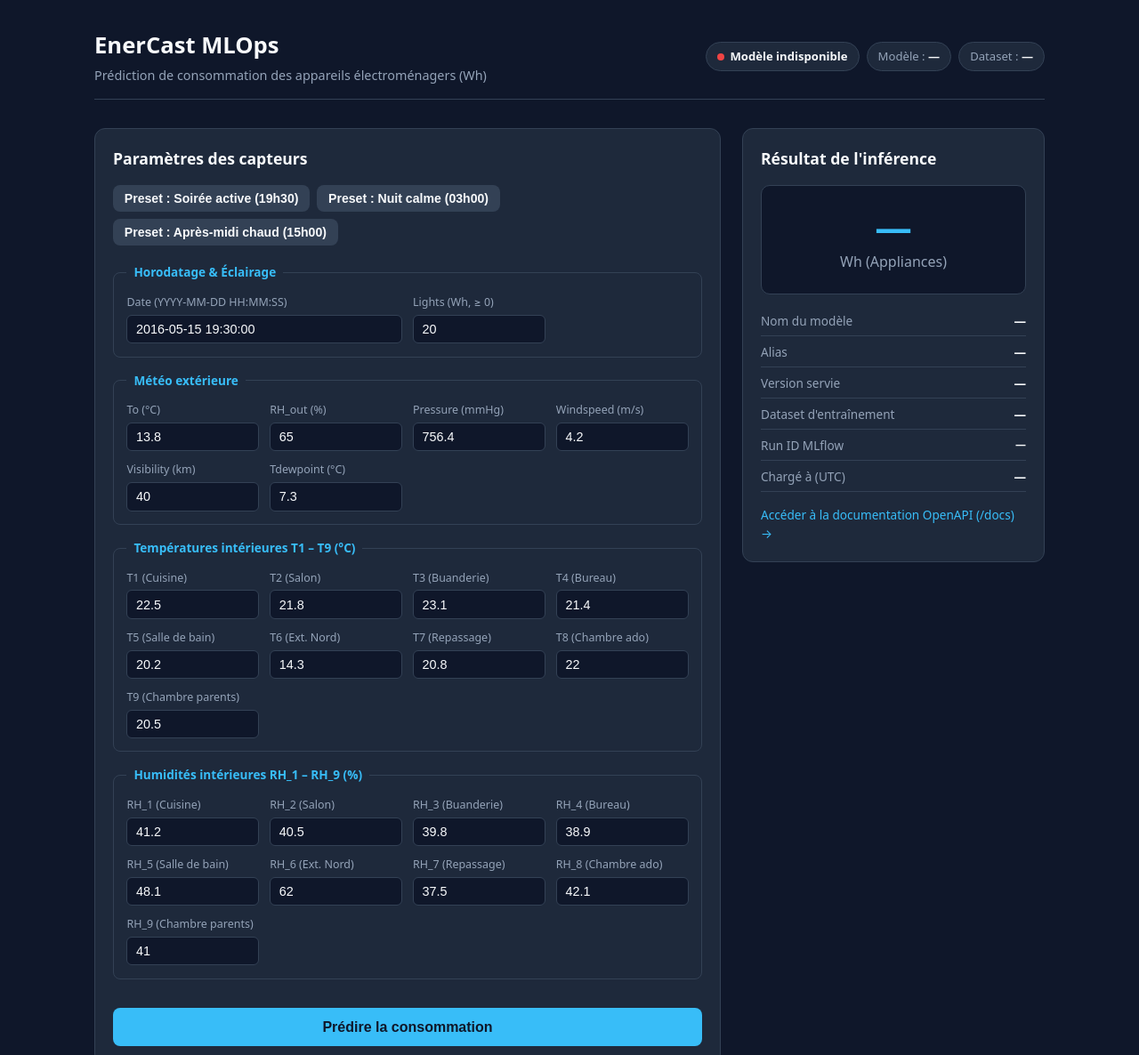
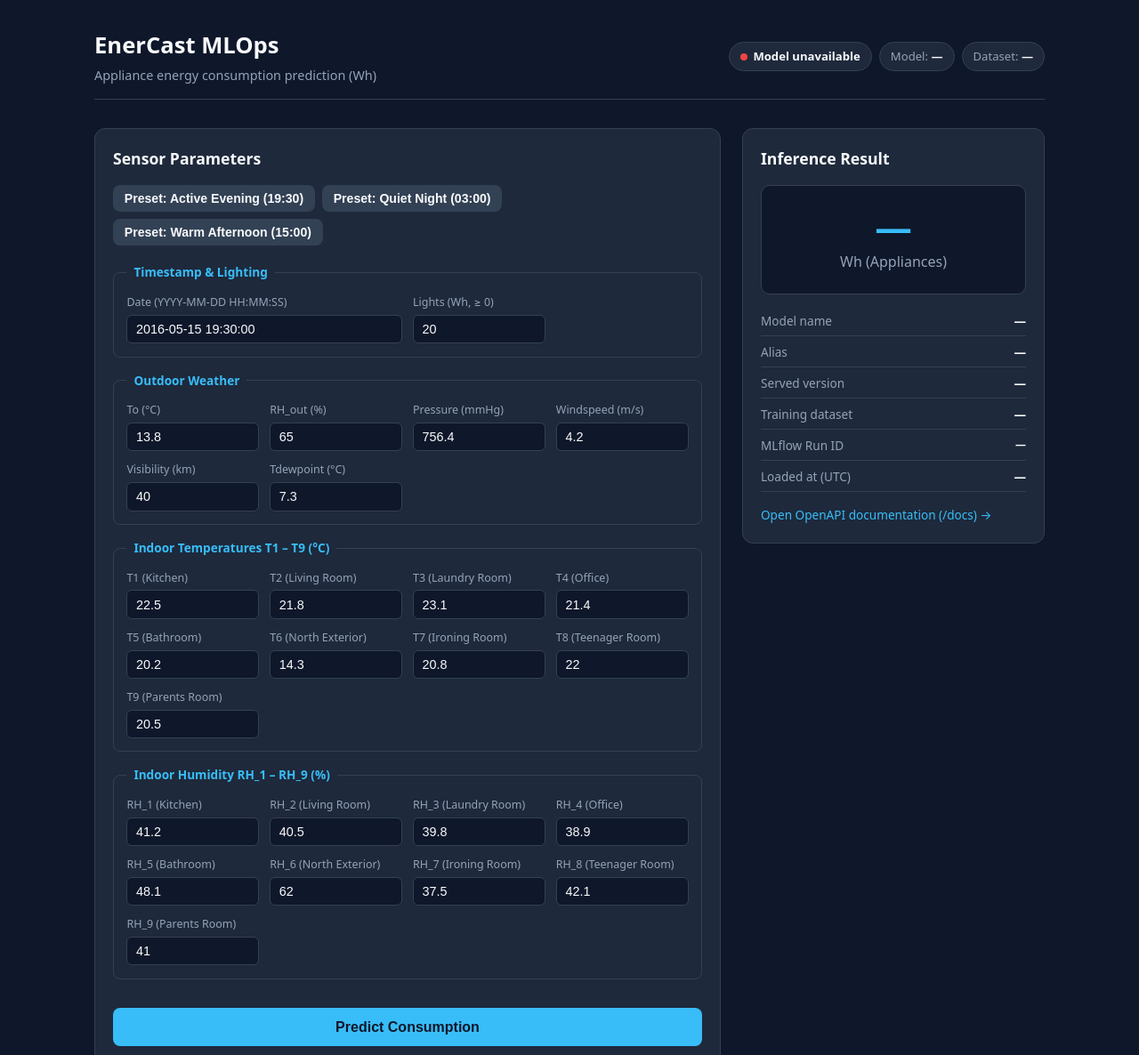
Before and after one commit to ChenAuCarre/enercast-mlops, a plain HTML site: page app/static/index.html in a window 1280 px wide. Shown: the top 1186 px of the page at 89% size. Drawn offline with Linux system fonts and the light colour scheme; no server answers.

Commit message:
feat(app): translate web frontend UI to English

```diff
--- a/app/static/index.html
+++ b/app/static/index.html
@@ -1,9 +1,9 @@
 <!DOCTYPE html>
-<html lang="fr">
+<html lang="en">
 <head>
   <meta charset="UTF-8" />
   <meta name="viewport" content="width=device-width, initial-scale=1.0" />
-  <title>EnerCast — Prédiction de consommation électrique</title>
+  <title>EnerCast — Appliance Energy Consumption Prediction</title>
   <style>
     :root {
       --bg: #0f172a;
@@ -221,28 +221,28 @@
     <header>
       <div>
         <h1>EnerCast MLOps</h1>
-        <p class="subtitle">Prédiction de consommation des appareils électroménagers (Wh)</p>
+        <p class="subtitle">Appliance energy consumption prediction (Wh)</p>
       </div>
       <div class="badge-bar">
-        <span class="badge"><span id="status-dot" class="dot"></span><strong id="status-text">Chargement...</strong></span>
-        <span class="badge">Modèle : <strong id="badge-version">—</strong></span>
-        <span class="badge">Dataset : <strong id="badge-dataset">—</strong></span>
+        <span class="badge"><span id="status-dot" class="dot"></span><strong id="status-text">Loading...</strong></span>
+        <span class="badge">Model: <strong id="badge-version">—</strong></span>
+        <span class="badge">Dataset: <strong id="badge-dataset">—</strong></span>
       </div>
     </header>
 
     <div class="grid-layout">
-      <!-- Formulaire -->
+      <!-- Form -->
       <div class="card">
-        <h2>Paramètres des capteurs</h2>
+        <h2>Sensor Parameters</h2>
         <div class="presets">
-          <button type="button" class="btn-secondary" onclick="applyPreset('evening')">Preset : Soirée active (19h30)</button>
-          <button type="button" class="btn-secondary" onclick="applyPreset('night')">Preset : Nuit calme (03h00)</button>
-          <button type="button" class="btn-secondary" onclick="applyPreset('summer')">Preset : Après-midi chaud (15h00)</button>
+          <button type="button" class="btn-secondary" onclick="applyPreset('evening')">Preset: Active Evening (19:30)</button>
+          <button type="button" class="btn-secondary" onclick="applyPreset('night')">Preset: Quiet Night (03:00)</button>
+          <button type="button" class="btn-secondary" onclick="applyPreset('summer')">Preset: Warm Afternoon (15:00)</button>
         </div>
 
         <form id="predict-form">
           <fieldset>
-            <legend>Horodatage & Éclairage</legend>
+            <legend>Timestamp & Lighting</legend>
             <div class="fields-grid">
               <div class="field wide">
                 <label for="date">Date (YYYY-MM-DD HH:MM:SS)</label>
@@ -256,7 +256,7 @@
           </fieldset>
 
           <fieldset>
-            <legend>Météo extérieure</legend>
+            <legend>Outdoor Weather</legend>
             <div class="fields-grid">
               <div class="field"><label for="To">To (°C)</label><input id="To" name="To" type="number" step="any" min="-40" max="60" required /></div>
               <div class="field"><label for="RH_out">RH_out (%)</label><input id="RH_out" name="RH_out" type="number" step="any" min="0" max="100" required /></div>
@@ -268,22 +268,22 @@
           </fieldset>
 
           <fieldset>
-            <legend>Températures intérieures T1 – T9 (°C)</legend>
+            <legend>Indoor Temperatures T1 – T9 (°C)</legend>
             <div class="fields-grid" id="temp-fields"></div>
           </fieldset>
 
           <fieldset>
-            <legend>Humidités intérieures RH_1 – RH_9 (%)</legend>
+            <legend>Indoor Humidity RH_1 – RH_9 (%)</legend>
             <div class="fields-grid" id="rh-fields"></div>
           </fieldset>
 
-          <button id="submit-btn" type="submit" class="btn-primary">Prédire la consommation</button>
+          <button id="submit-btn" type="submit" class="btn-primary">Predict Consumption</button>
         </form>
       </div>
 
-      <!-- Résultat & Infos modèle -->
+      <!-- Result & Model Info -->
       <div class="card">
-        <h2>Résultat de l'inférence</h2>
+        <h2>Inference Result</h2>
         <div class="result-box">
           <div id="result-value" class="result-value">—</div>
           <div class="result-unit">Wh (Appliances)</div>
@@ -292,29 +292,29 @@
         <div id="error-banner" class="error-banner"></div>
 
         <div class="meta-list">
-          <div class="meta-row"><span>Nom du modèle</span><strong id="info-name">—</strong></div>
+          <div class="meta-row"><span>Model name</span><strong id="info-name">—</strong></div>
           <div class="meta-row"><span>Alias</span><strong id="info-alias">—</strong></div>
-          <div class="meta-row"><span>Version servie</span><strong id="info-version">—</strong></div>
-          <div class="meta-row"><span>Dataset d'entraînement</span><strong id="info-dataset">—</strong></div>
-          <div class="meta-row"><span>Run ID MLflow</span><strong id="info-run" style="font-size:0.75rem;">—</strong></div>
-          <div class="meta-row"><span>Chargé à (UTC)</span><strong id="info-loaded">—</strong></div>
+          <div class="meta-row"><span>Served version</span><strong id="info-version">—</strong></div>
+          <div class="meta-row"><span>Training dataset</span><strong id="info-dataset">—</strong></div>
+          <div class="meta-row"><span>MLflow Run ID</span><strong id="info-run" style="font-size:0.75rem;">—</strong></div>
+          <div class="meta-row"><span>Loaded at (UTC)</span><strong id="info-loaded">—</strong></div>
         </div>
 
-        <a class="docs-link" href="/docs" target="_blank">Accéder à la documentation OpenAPI (/docs) →</a>
+        <a class="docs-link" href="/docs" target="_blank">Open OpenAPI documentation (/docs) →</a>
       </div>
     </div>
   </div>
 
   <script>
     const TEMP_LABELS = [
-      "T1 (Cuisine)", "T2 (Salon)", "T3 (Buanderie)",
-      "T4 (Bureau)", "T5 (Salle de bain)", "T6 (Ext. Nord)",
-      "T7 (Repassage)", "T8 (Chambre ado)", "T9 (Chambre parents)"
+      "T1 (Kitchen)", "T2 (Living Room)", "T3 (Laundry Room)",
+      "T4 (Office)", "T5 (Bathroom)", "T6 (North Exterior)",
+      "T7 (Ironing Room)", "T8 (Teenager Room)", "T9 (Parents Room)"
     ];
     const RH_LABELS = [
-      "RH_1 (Cuisine)", "RH_2 (Salon)", "RH_3 (Buanderie)",
-      "RH_4 (Bureau)", "RH_5 (Salle de bain)", "RH_6 (Ext. Nord)",
-      "RH_7 (Repassage)", "RH_8 (Chambre ado)", "RH_9 (Chambre parents)"
+      "RH_1 (Kitchen)", "RH_2 (Living Room)", "RH_3 (Laundry Room)",
+      "RH_4 (Office)", "RH_5 (Bathroom)", "RH_6 (North Exterior)",
+      "RH_7 (Ironing Room)", "RH_8 (Teenager Room)", "RH_9 (Parents Room)"
     ];
 
     const PRESETS = {
@@ -375,7 +375,7 @@
         if (!res.ok) throw new Error(`HTTP ${res.status}`);
         const info = await res.json();
         dot.className = "dot ready";
-        statusText.textContent = "Service prêt";
+        statusText.textContent = "Service ready";
         document.getElementById("badge-version").textContent = `v${info.resolved_version}`;
         document.getElementById("badge-dataset").textContent = info.dataset_version || "—";
         document.getElementById("info-name").textContent = info.model_name;
@@ -386,7 +386,7 @@
         document.getElementById("info-loaded").textContent = info.loaded_at_utc;
       } catch (err) {
         dot.className = "dot error";
-        statusText.textContent = "Modèle indisponible";
+        statusText.textContent = "Model unavailable";
       }
     }
 
@@ -397,7 +397,7 @@
       const resVal = document.getElementById("result-value");
 
       btn.disabled = true;
-      btn.textContent = "Calcul en cours...";
+      btn.textContent = "Predicting...";
       errBanner.style.display = "none";
 
       const formData = new FormData(e.target);
@@ -416,7 +416,7 @@
         if (!res.ok) {
           const detail = Array.isArray(data.detail)
             ? data.detail.map(d => `${d.loc.slice(-1)[0]}: ${d.msg}`).join(" | ")
-            : (data.detail || `Erreur HTTP ${res.status}`);
+            : (data.detail || `HTTP Error ${res.status}`);
           throw new Error(detail);
         }
         resVal.textContent = data.predicted_appliances_wh.toFixed(2);
@@ -427,7 +427,7 @@
         errBanner.style.display = "block";
       } finally {
         btn.disabled = false;
-        btn.textContent = "Prédire la consommation";
+        btn.textContent = "Predict Consumption";
       }
     });
 
```
